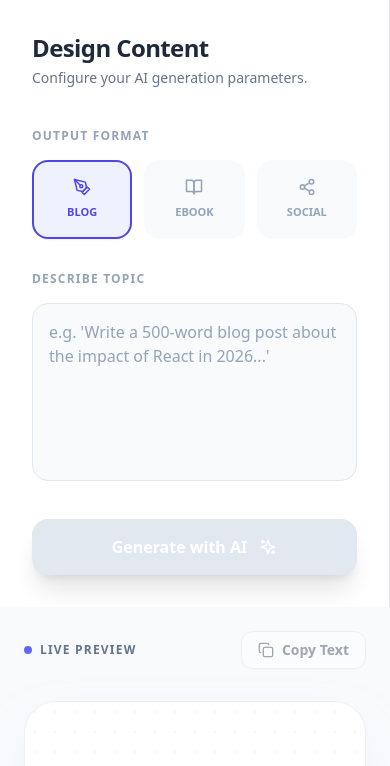
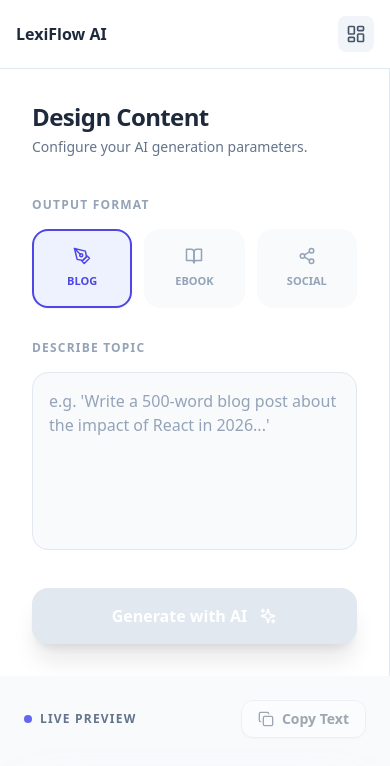
Before and after one commit to alfredulu/LexiFlow-AI, a React (Vite) app: page / in a window 390 px wide. Shown: the top 766 px of the page. Built offline with nearby package versions, Linux system fonts and the light colour scheme; no server answers.

Commit message:
Add open button for mobile

```diff
--- a/src/App.jsx
+++ b/src/App.jsx
@@ -18,8 +18,10 @@
   // --- STATE ---
   const [contentType, setContentType] = useState("blog");
   const [topic, setTopic] = useState("");
-  const [isGenerating, setIsGenerating] = useState(false);
+  const [isSidebarOpen, setIsSidebarOpen, isGenerating, setIsGenerating] =
+    useState(false);
   const [generatedContent, setGeneratedContent] = useState("");
+  const [tone, setTone] = useState("professional");
   const [copied, setCopied] = useState(false);
 
   // --- LOGIC ---
@@ -50,12 +52,29 @@
   return (
     <div className="flex h-screen bg-slate-50 font-sans text-slate-900">
       {/* SIDEBAR */}
-      <aside className="w-72 bg-slate-900 text-white flex-col p-6 hidden lg:flex">
-        <div className="flex items-center gap-3 mb-12">
-          <div className="bg-indigo-600 p-2 rounded-xl shadow-lg shadow-indigo-500/20">
-            <Zap size={24} className="fill-white text-white" />
+      {/* SIDEBAR */}
+      <aside
+        className={`
+        ${isSidebarOpen ? "translate-x-0" : "-translate-x-full"}
+        lg:translate-x-0 fixed lg:relative z-50 w-72 bg-slate-900 text-white
+        flex flex-col p-6 h-full transition-transform duration-300 ease-in-out lg:flex
+      `}
+      >
+        <div className="flex items-center justify-between mb-12">
+          <div className="flex items-center gap-3">
+            <div className="bg-indigo-600 p-2 rounded-xl shadow-lg shadow-indigo-500/20">
+              <Zap size={24} className="fill-white text-white" />
+            </div>
+            <h1 className="text-xl font-bold tracking-tight">LexiFlow AI</h1>
           </div>
-          <h1 className="text-xl font-bold tracking-tight">LexiFlow AI</h1>
+
+          {/* Close button - only visible on Mobile */}
+          <button
+            onClick={() => setIsSidebarOpen(false)}
+            className="lg:hidden text-slate-400 hover:text-white"
+          >
+            <Check size={24} />
+          </button>
         </div>
 
         <nav className="space-y-2 flex-1">
@@ -85,6 +104,16 @@
 
       {/* MAIN CONTENT */}
       <main className="flex-1 flex flex-col md:flex-row overflow-hidden">
+        {/* Mobile Header Toggle - ONLY SHOWS ON MOBILE */}
+        <div className="lg:hidden flex items-center justify-between p-4 bg-white border-b border-slate-200 w-full">
+          <h1 className="font-bold text-slate-800">LexiFlow AI</h1>
+          <button
+            onClick={() => setIsSidebarOpen(true)}
+            className="p-2 bg-slate-100 rounded-lg text-slate-600"
+          >
+            <LayoutDashboard size={20} />
+          </button>
+        </div>
         {/* INPUT PANEL */}
         <section className="w-full md:w-[400px] border-r border-slate-200 bg-white p-8 overflow-y-auto">
           <header className="mb-10">
```
